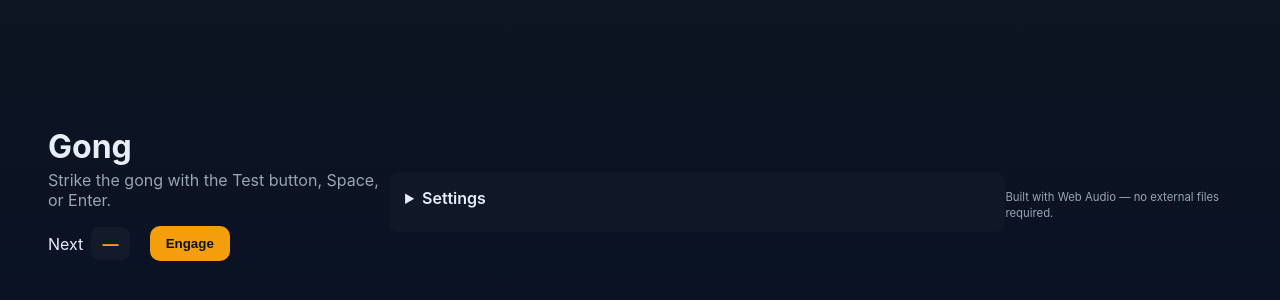
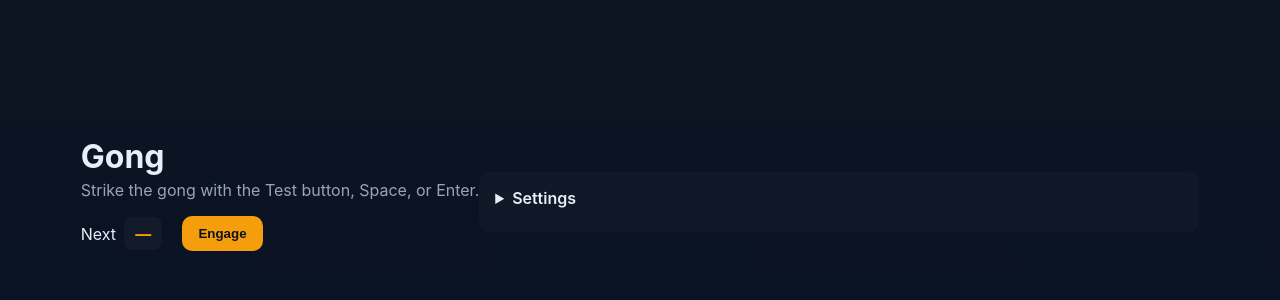
Before and after one commit to etu/gong, a plain HTML site: page index.html in a window 1280 px wide. Shown: the part 206-506 px from the top of the page. Drawn offline with Linux system fonts and the light colour scheme.

Commit message:
feat: Remove the footer

```diff
--- a/index.html
+++ b/index.html
@@ -60,9 +60,7 @@
     </details>
   </main>
 
-  <footer>
-    <small>Built with Web Audio — no external files required.</small>
-  </footer>
+
 
   <script src="js/gong.js" defer></script>
 </body>
```
